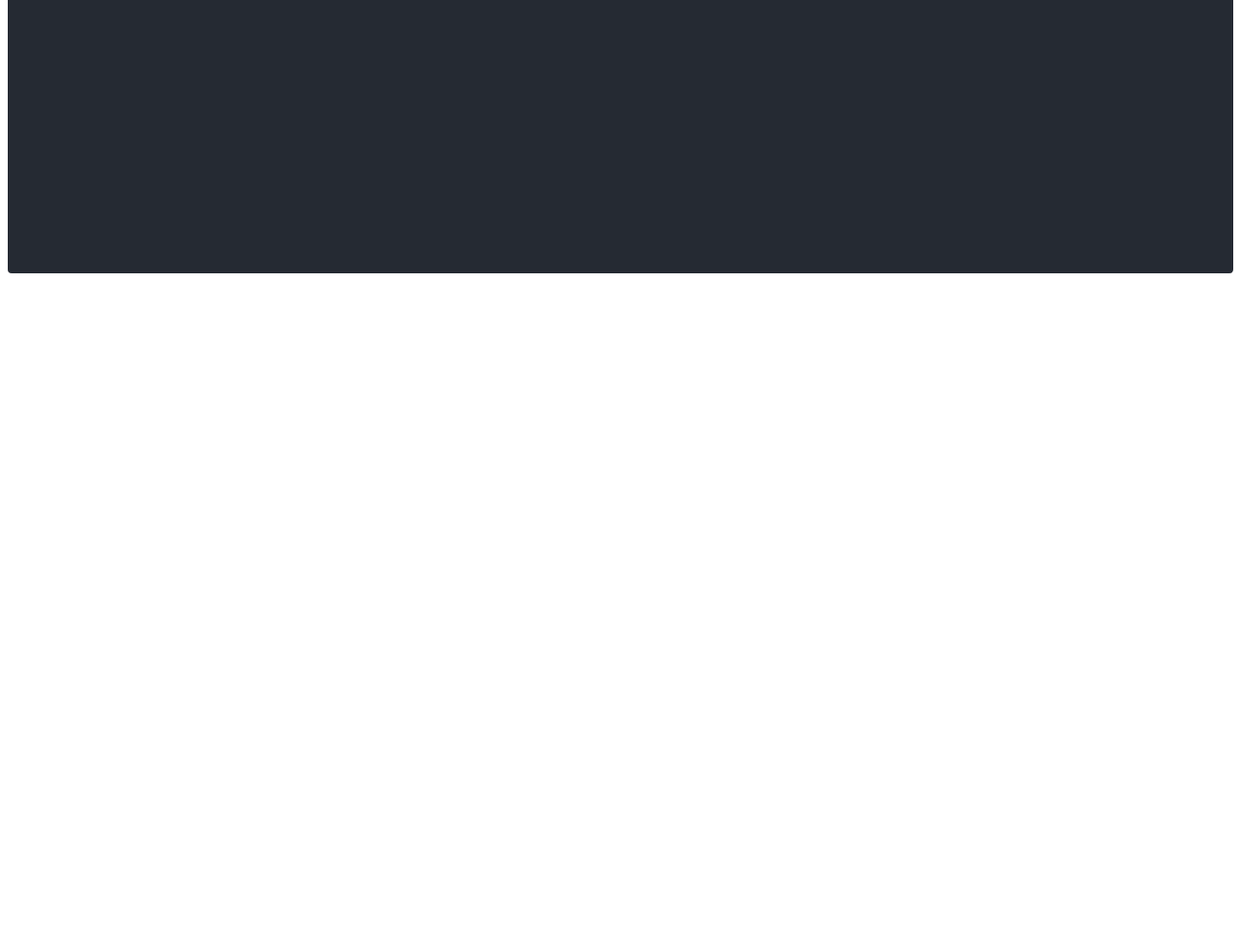
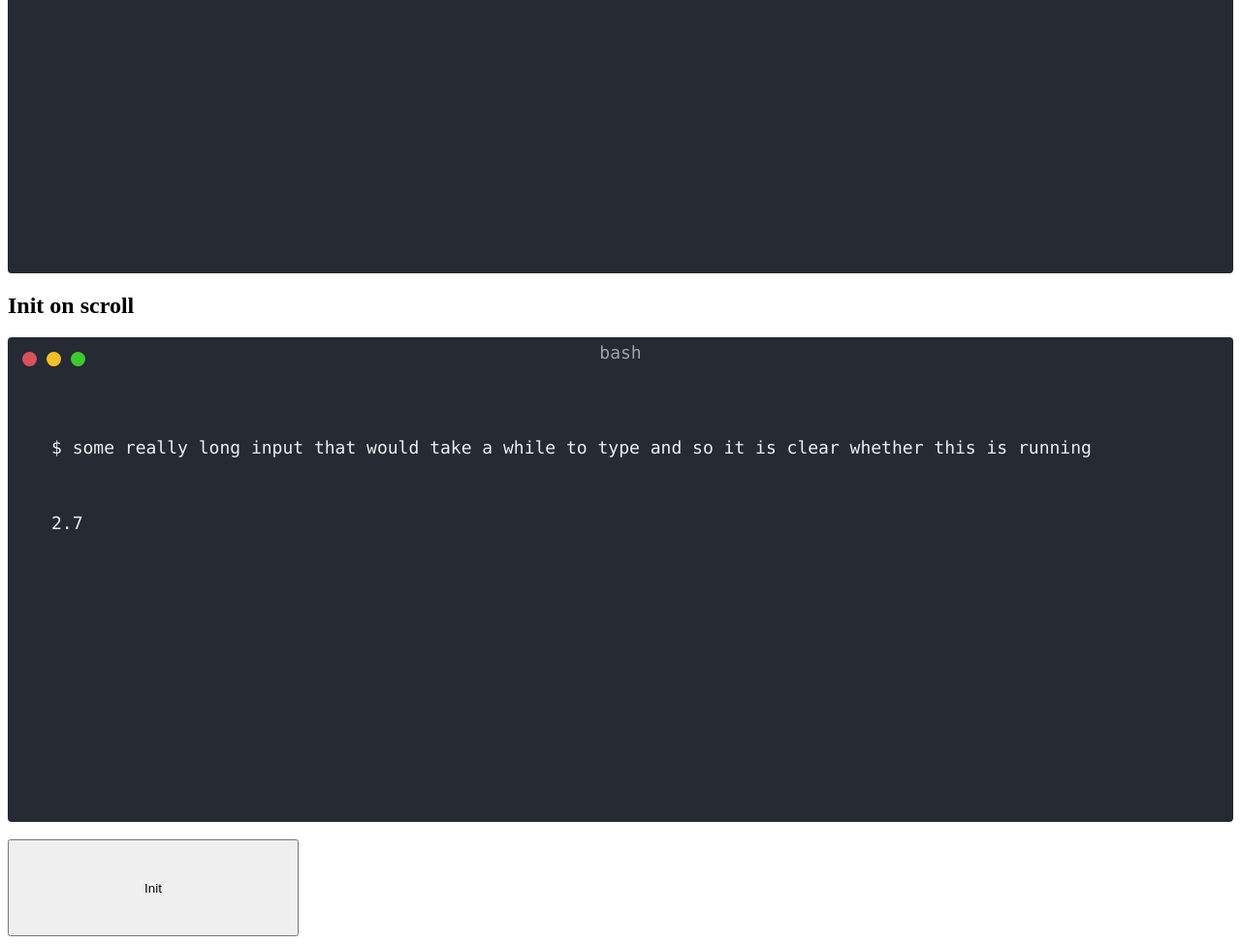
Before and after one commit to nickderobertis/terminhtml-js, a website built with Vite: page dev-src/index.html in a window 1280 px wide. Shown: the part 852-1826 px from the top of the page at 97% size. Before the commit the page ends 1152 px from the top, so only its background shows below. Built offline with nearby package versions, Linux system fonts and the light colour scheme.

Commit message:
chore: Add a manual init dev app

```diff
--- a/dev-src/index.html
+++ b/dev-src/index.html
@@ -48,6 +48,11 @@ yeah
 <span data-ty  data-ty-delay="0">some new footer</span>
   </pre>
 
+    <h2>Init on scroll</h2>
+    <pre id="manual-init">
+      <span data-ty  data-ty-delay="5000">$ some really long input that would take a while to type and so it is clear whether this is running</span>
+      <span data-ty  data-ty-delay="0">2.7</span>
+    </pre>
     <script type="module" src="/main.ts"></script>
   </body>
 </html>
--- a/dev-src/main.ts
+++ b/dev-src/main.ts
@@ -13,5 +13,18 @@ function runDelayApp() {
   });
 }
 
+function runManualInitApp() {
+  const term = new TerminHTML("#manual-init");
+  const initButton = document.createElement("button");
+  initButton.innerText = "Init";
+  initButton.style.width = "300px";
+  initButton.style.height = "100px";
+  initButton.addEventListener("click", () => {
+    term.init();
+  });
+  term.container.parentElement!.appendChild(initButton);
+}
+
 runTerminHTMLApp();
 runDelayApp();
+runManualInitApp();
```
